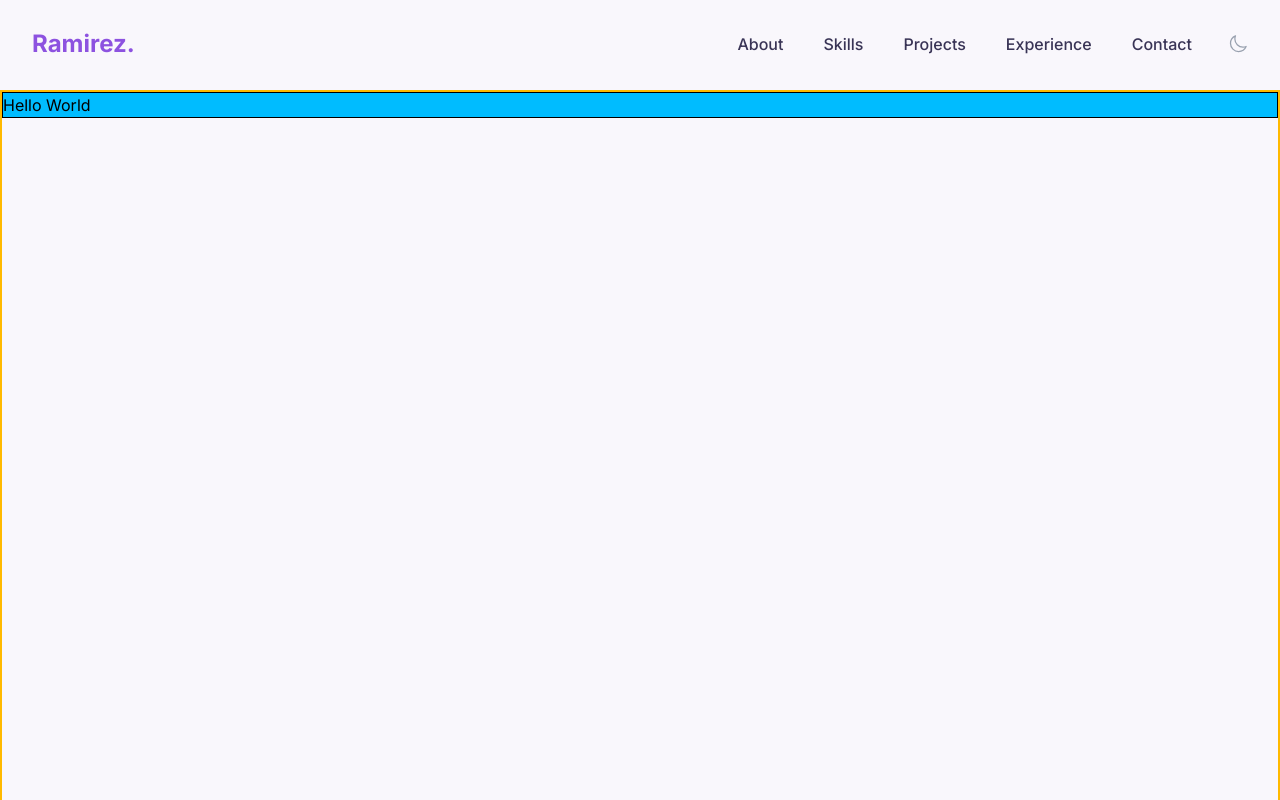
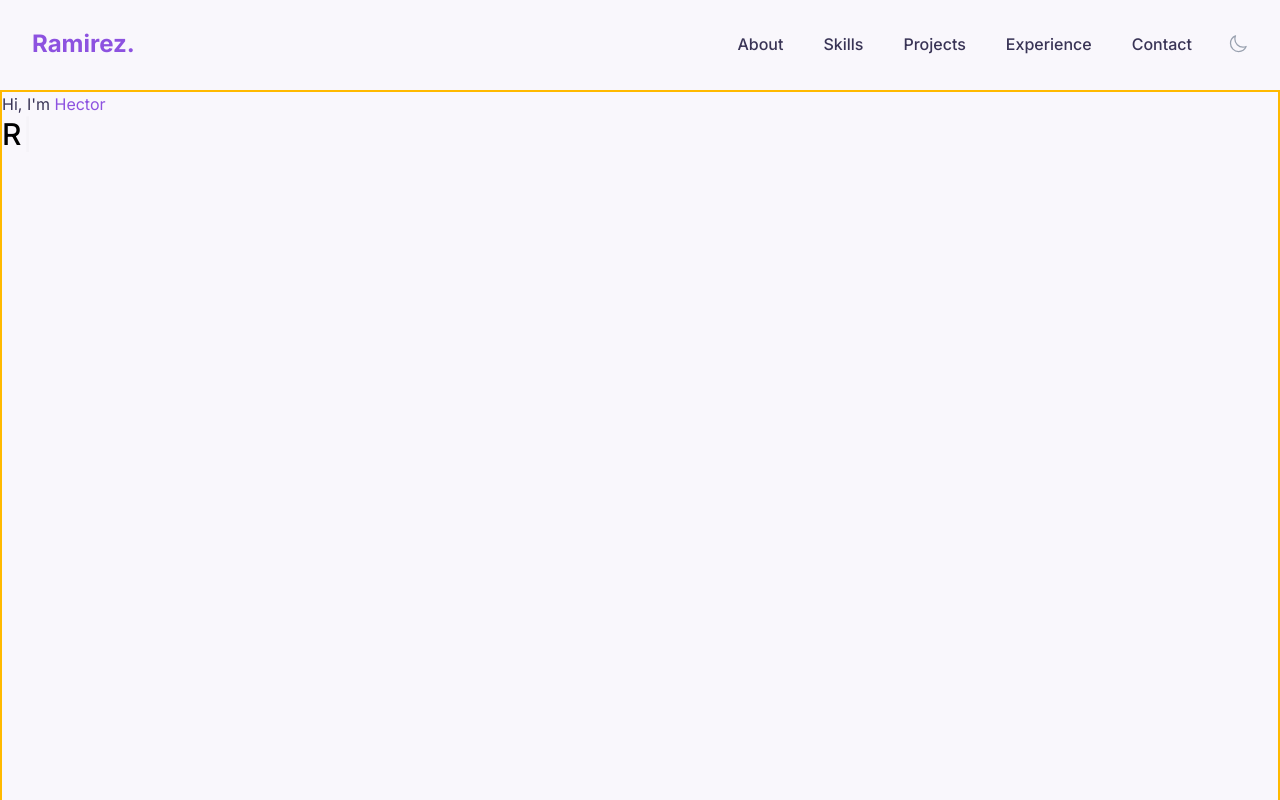
Before and after one commit to hectorlil48/my-portfolio, a React (Vite) app: page / in a window 1280 px wide. Shown: the top 800 px of the page. Built offline with nearby package versions, Linux system fonts and the light colour scheme.

Commit message:
Added 2 divs to Hero section, was messing with TypeWriterComponent on react.

```diff
--- a/src/components/sections/Hero.jsx
+++ b/src/components/sections/Hero.jsx
@@ -2,11 +2,28 @@ import TypewriterComponent from "typewriter-effect";
 
 const Hero = () => {
   return (
-    <div id="home" className="min-h-screen border-2 border-amber-400">
-      <div className="mx-auto max-w-7xl border bg-sky-400">
-        <h1>Hello World</h1>
+    <section id="home" className="min-h-screen border-2 border-amber-400">
+      <div>
+        <h1 className="text-heading">
+          Hi, I'm <span className="text-primary">Hector</span>
+        </h1>
+
+        <div className="mb-4 h-10 text-2xl font-medium sm:text-3xl">
+          <TypewriterComponent
+            options={{
+              strings: [
+                "Full-Stack Developer",
+                "React & Django Enthusiast",
+                "Builder of Modern Web Apps",
+              ],
+              autoStart: true,
+              loop: true,
+            }}
+          />
+        </div>
       </div>
-    </div>
+      <div></div>
+    </section>
   );
 };
 
```
